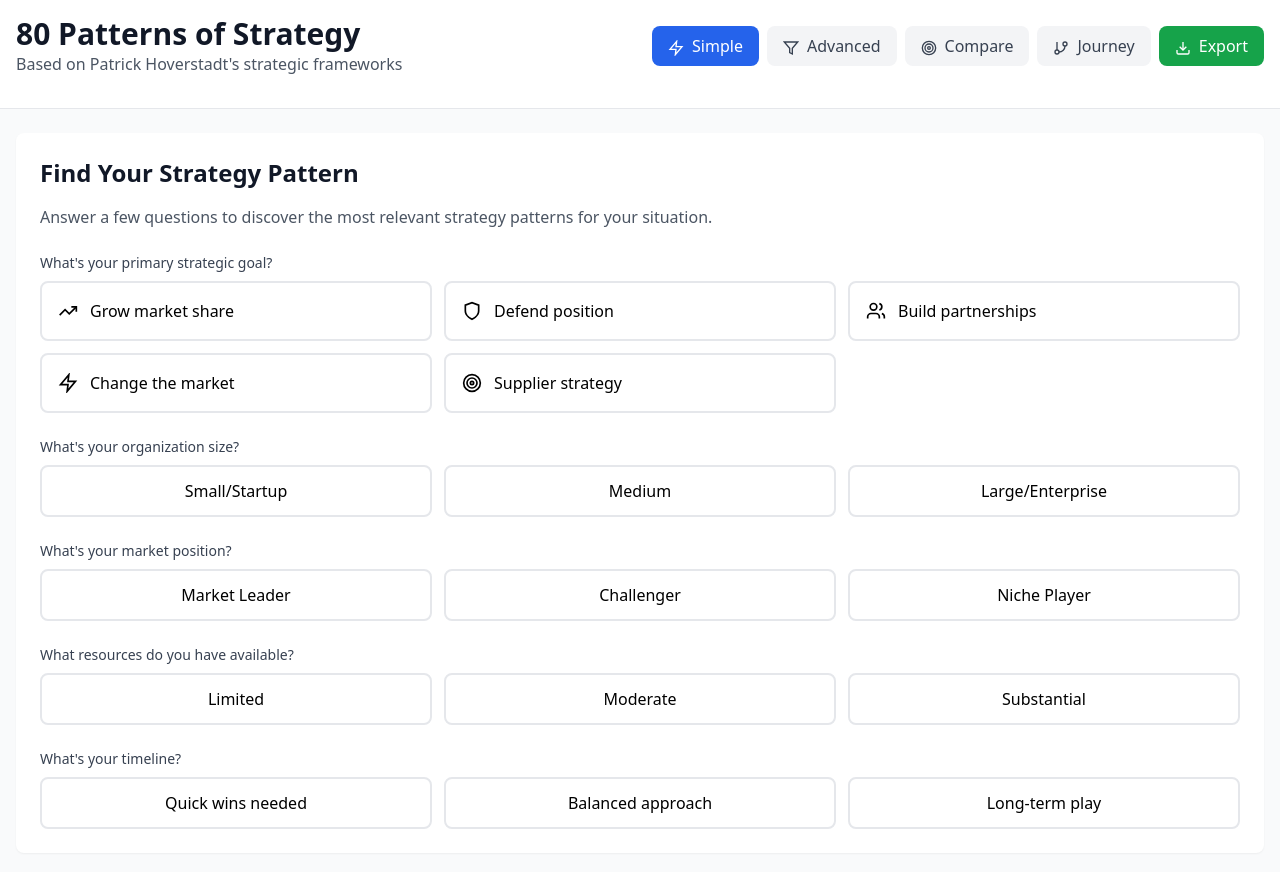
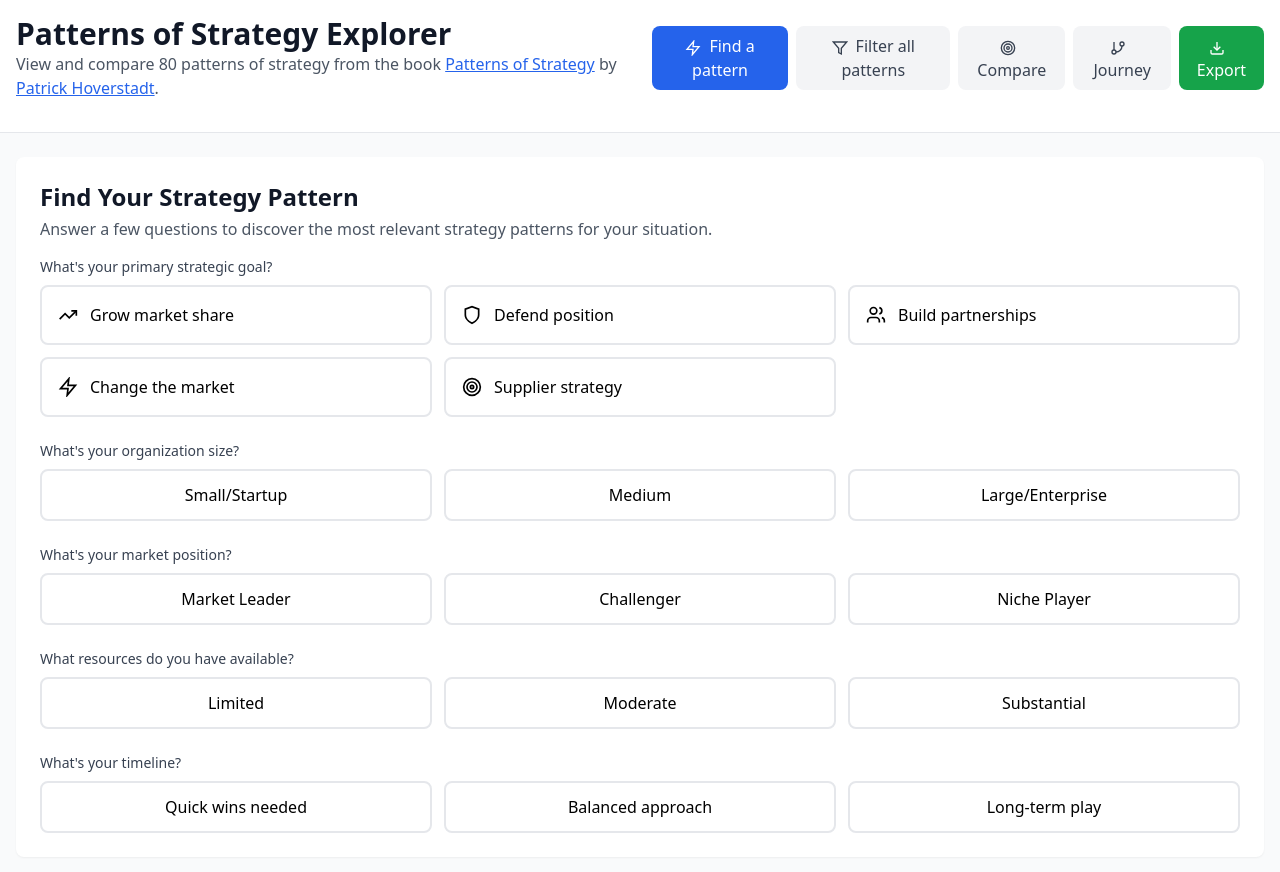
Before and after one commit to stuartcurran-schmo/strategy-patterns, a React (Vite) app: page / in a window 1280 px wide. Shown: the top 872 px of the page. Built offline with nearby package versions, Linux system fonts and the light colour scheme.

Commit message:
Update App.jsx

```diff
--- a/src/App.jsx
+++ b/src/App.jsx
@@ -443,8 +443,28 @@ const App = () => {
         <div className="max-w-7xl mx-auto px-4 py-4">
           <div className="flex items-center justify-between mb-4">
             <div>
-              <h1 className="text-3xl font-bold text-gray-900">80 Patterns of Strategy</h1>
-              <p className="text-gray-600">Based on Patrick Hoverstadt's strategic frameworks</p>
+              <h1 className="text-3xl font-bold text-gray-900">Patterns of Strategy Explorer</h1>
+              <p className="text-gray-600">
+                View and compare 80 patterns of strategy from the book{' '}
+                <a
+                  href="https://amzn.eu/d/j0Zr1YO"
+                  target="_blank"
+                  rel="noopener noreferrer"
+                  className="text-blue-600 hover:text-blue-700 underline"
+                >
+                  Patterns of Strategy
+                </a>
+                {' '}by{' '}
+                <a
+                  href="https://www.linkedin.com/in/patrick-hoverstadt-3666b4/"
+                  target="_blank"
+                  rel="noopener noreferrer"
+                  className="text-blue-600 hover:text-blue-700 underline"
+                >
+                  Patrick Hoverstadt
+                </a>
+                .
+              </p>
             </div>
 
             <div className="flex gap-2 items-center">
@@ -457,7 +477,7 @@ const App = () => {
                 }`}
               >
                 <Icon name="Zap" className="w-4 h-4 inline mr-2" />
-                Simple
+                Find a pattern
               </button>
               <button
                 onClick={() => { setMode('advanced'); setShowQuiz(false); }}
@@ -468,7 +488,7 @@ const App = () => {
                 }`}
               >
                 <Icon name="Filter" className="w-4 h-4 inline mr-2" />
-                Advanced
+                Filter all patterns
               </button>
               <button
                 onClick={() => setMode('compare')}
@@ -554,8 +574,20 @@ const App = () => {
         {/* Simple Mode - Quiz */}
         {mode === 'simple' && showQuiz && (
           <div className="bg-white rounded-lg shadow-sm p-6 mb-6">
-            <h2 className="text-2xl font-bold text-gray-900 mb-4">Find Your Strategy Pattern</h2>
-            <p className="text-gray-600 mb-6">Answer a few questions to discover the most relevant strategy patterns for your situation.</p>
+            <div className="flex items-center justify-between mb-4">
+              <div>
+                <h2 className="text-2xl font-bold text-gray-900">Find Your Strategy Pattern</h2>
+                <p className="text-gray-600 mt-1">Answer a few questions to discover the most relevant strategy patterns for your situation.</p>
+              </div>
+              {(quizAnswers.goal || quizAnswers.size || quizAnswers.position || quizAnswers.resources || quizAnswers.timeline) && (
+                <button
+                  onClick={() => setQuizAnswers({ goal: '', size: '', position: '', resources: '', timeline: '' })}
+                  className="px-4 py-2 text-sm font-medium text-red-600 hover:text-red-700 hover:bg-red-50 rounded-lg transition-colors"
+                >
+                  Reset All
+                </button>
+              )}
+            </div>
 
             <div className="space-y-6">
               <div>
@@ -570,7 +602,10 @@ const App = () => {
                   ].map(option => (
                     <button
                       key={option.value}
-                      onClick={() => setQuizAnswers(prev => ({ ...prev, goal: option.value }))}
+                      onClick={() => setQuizAnswers(prev => ({
+                        ...prev,
+                        goal: prev.goal === option.value ? '' : option.value
+                      }))}
                       className={`p-4 border-2 rounded-lg flex items-center gap-3 transition-all ${
                         quizAnswers.goal === option.value
                           ? 'border-blue-600 bg-blue-50'
@@ -594,7 +629,10 @@ const App = () => {
                   ].map(option => (
                     <button
                       key={option.value}
-                      onClick={() => setQuizAnswers(prev => ({ ...prev, size: option.value }))}
+                      onClick={() => setQuizAnswers(prev => ({
+                        ...prev,
+                        size: prev.size === option.value ? '' : option.value
+                      }))}
                       className={`p-3 border-2 rounded-lg font-medium transition-all ${
                         quizAnswers.size === option.value
                           ? 'border-blue-600 bg-blue-50'
@@ -617,7 +655,10 @@ const App = () => {
                   ].map(option => (
                     <button
                       key={option.value}
-                      onClick={() => setQuizAnswers(prev => ({ ...prev, position: option.value }))}
+                      onClick={() => setQuizAnswers(prev => ({
+                        ...prev,
+                        position: prev.position === option.value ? '' : option.value
+                      }))}
                       className={`p-3 border-2 rounded-lg font-medium transition-all ${
                         quizAnswers.position === option.value
                           ? 'border-blue-600 bg-blue-50'
@@ -640,7 +681,10 @@ const App = () => {
                   ].map(option => (
                     <button
                       key={option.value}
-                      onClick={() => setQuizAnswers(prev => ({ ...prev, resources: option.value }))}
+                      onClick={() => setQuizAnswers(prev => ({
+                        ...prev,
+                        resources: prev.resources === option.value ? '' : option.value
+                      }))}
                       className={`p-3 border-2 rounded-lg font-medium transition-all ${
                         quizAnswers.resources === option.value
                           ? 'border-blue-600 bg-blue-50'
@@ -663,7 +707,10 @@ const App = () => {
                   ].map(option => (
                     <button
                       key={option.value}
-                      onClick={() => setQuizAnswers(prev => ({ ...prev, timeline: option.value }))}
+                      onClick={() => setQuizAnswers(prev => ({
+                        ...prev,
+                        timeline: prev.timeline === option.value ? '' : option.value
+                      }))}
                       className={`p-3 border-2 rounded-lg font-medium transition-all ${
                         quizAnswers.timeline === option.value
                           ? 'border-blue-600 bg-blue-50'
```
